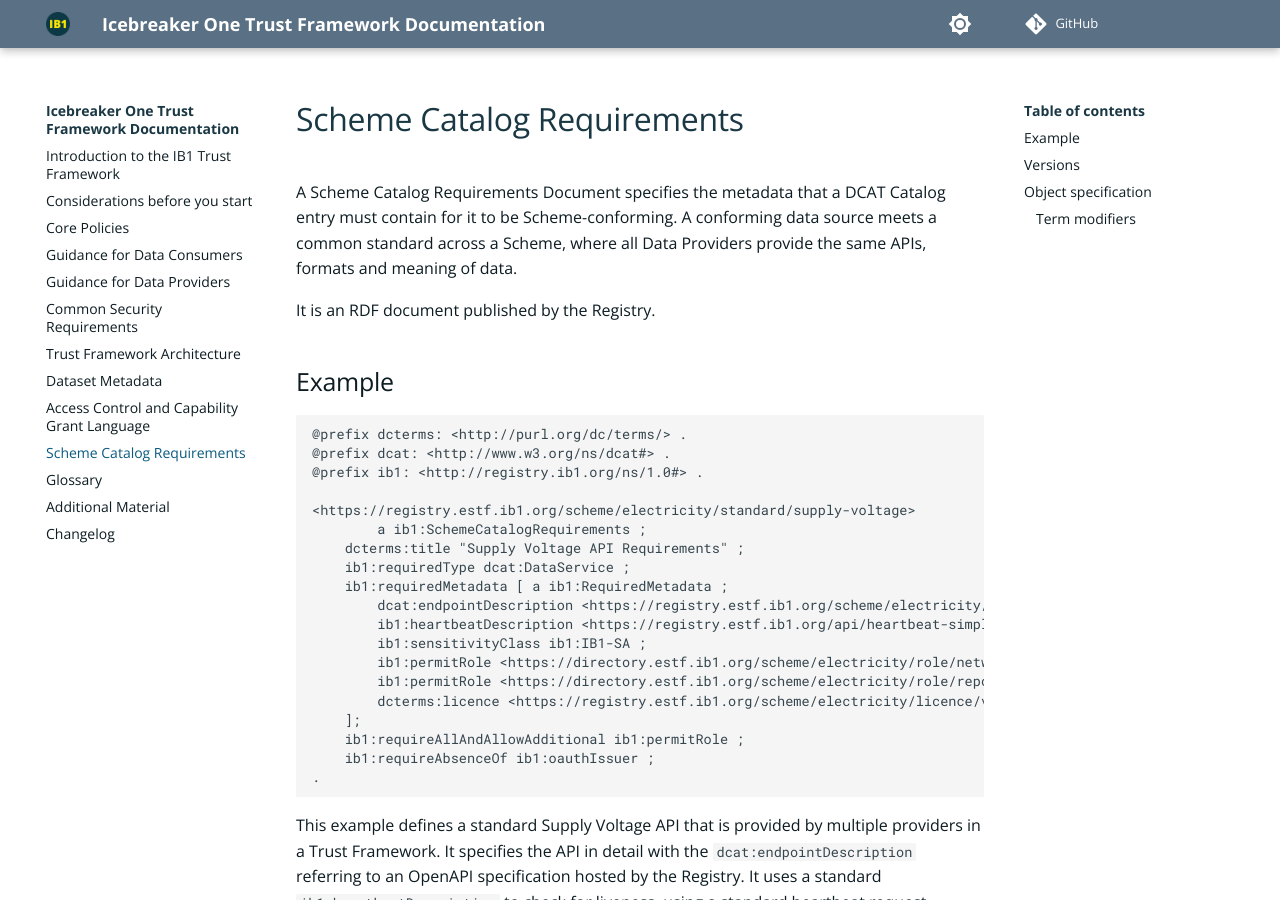
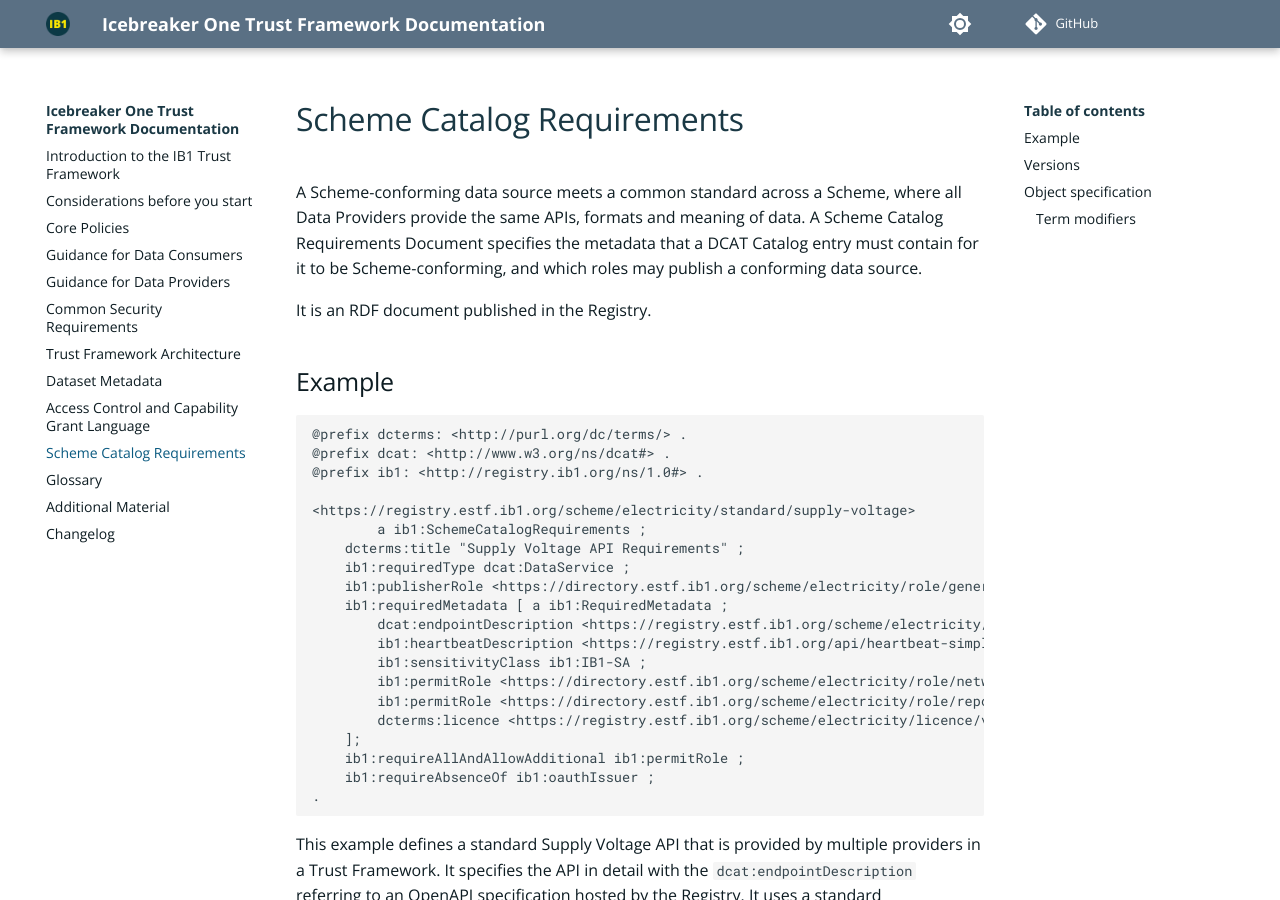
Before and after one commit to icebreakerone/ib1-technical-docs, an MkDocs documentation site: the page built from docs/scheme_catalog_requirements.md, in a window 1280 px wide and 900 px high. Built offline with MkDocs 1.6.1 and Material for MkDocs 9.7.7, drawn with Linux system fonts in a browser that asks for light colours; plug-ins that fetch from the network failed and are left out; comment, search, counter and statistics services are not loaded; the version menu is left out; some of the changed text lies outside the part shown.

Commit message:
Add ib1:publisherRole to Scheme Catalog Requirements

```diff
--- a/docs/scheme_catalog_requirements.md
+++ b/docs/scheme_catalog_requirements.md
@@ -1,9 +1,9 @@
 
 # Scheme Catalog Requirements
 
-A Scheme Catalog Requirements Document specifies the metadata that a DCAT Catalog entry must contain for it to be Scheme-conforming. A conforming data source meets a common standard across a Scheme, where all Data Providers provide the same APIs, formats and meaning of data.
+A Scheme-conforming data source meets a common standard across a Scheme, where all Data Providers provide the same APIs, formats and meaning of data. A Scheme Catalog Requirements Document specifies the metadata that a DCAT Catalog entry must contain for it to be Scheme-conforming, and which roles may publish a conforming data source.
 
-It is an RDF document published by the Registry.
+It is an RDF document published in the Registry.
 
 ## Example
 
@@ -16,6 +16,7 @@
 		a ib1:SchemeCatalogRequirements ;
 	dcterms:title "Supply Voltage API Requirements" ;
 	ib1:requiredType dcat:DataService ;
+	ib1:publisherRole <https://directory.estf.ib1.org/scheme/electricity/role/generator> ;
 	ib1:requiredMetadata [ a ib1:RequiredMetadata ;
 	    dcat:endpointDescription <https://registry.estf.ib1.org/scheme/electricity/api/voltage> ;
 	    ib1:heartbeatDescription <https://registry.estf.ib1.org/api/heartbeat-simple/1.0> ;
@@ -53,6 +54,9 @@
 `ib1:requiredMetadata`
 : A bnode which contains the metadata required to be Scheme-conforming. This bnode may contain any fields and metadata, and a conforming catalogue entry must contain it all, subject to the term modifiers.
 
+`ib1:publisherRole`
+: The URL of the Role which is permitted to publish a Catalog entry conforming to this standard. If muliple Roles are specified, any of those Roles may publish a catalog entry.
+
 ### Term modifiers
 
 The requirements for terms in the `ib1:requiredMetadata` are modified by terms in the top level object.
```
